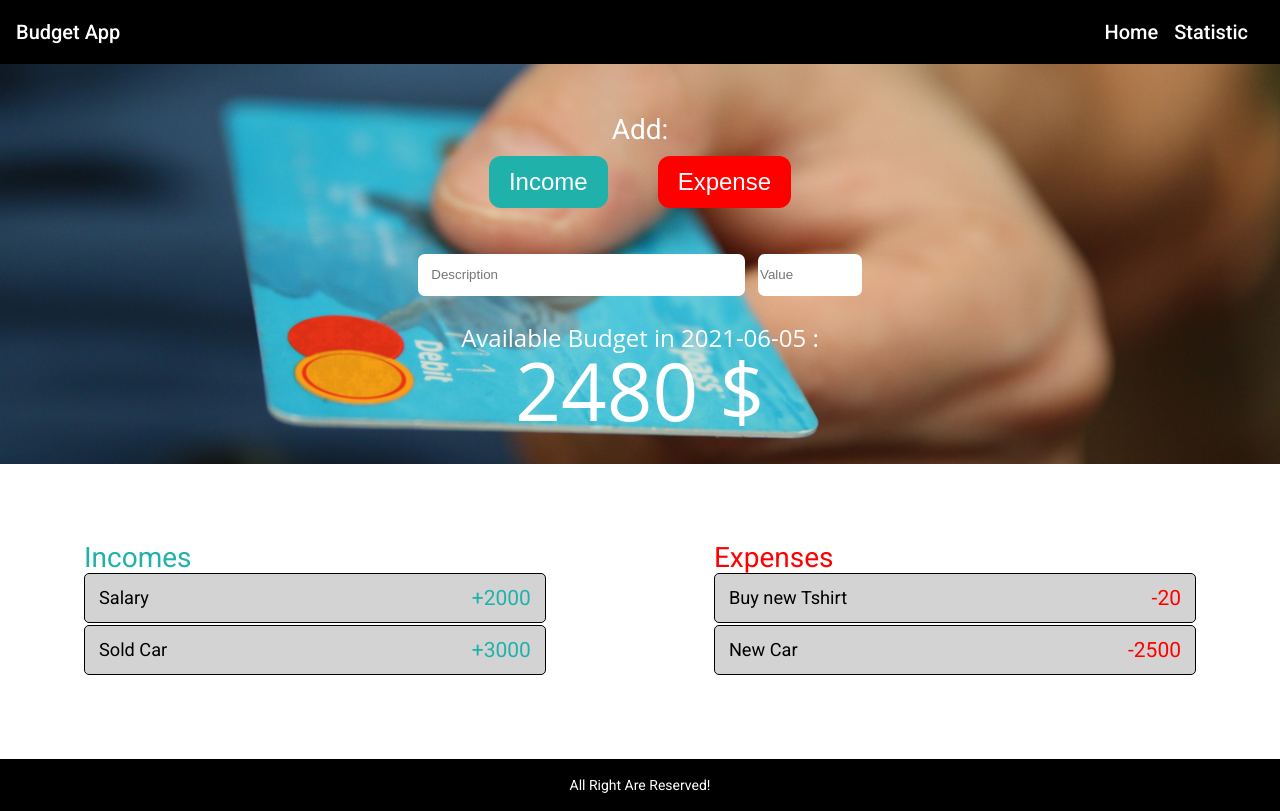
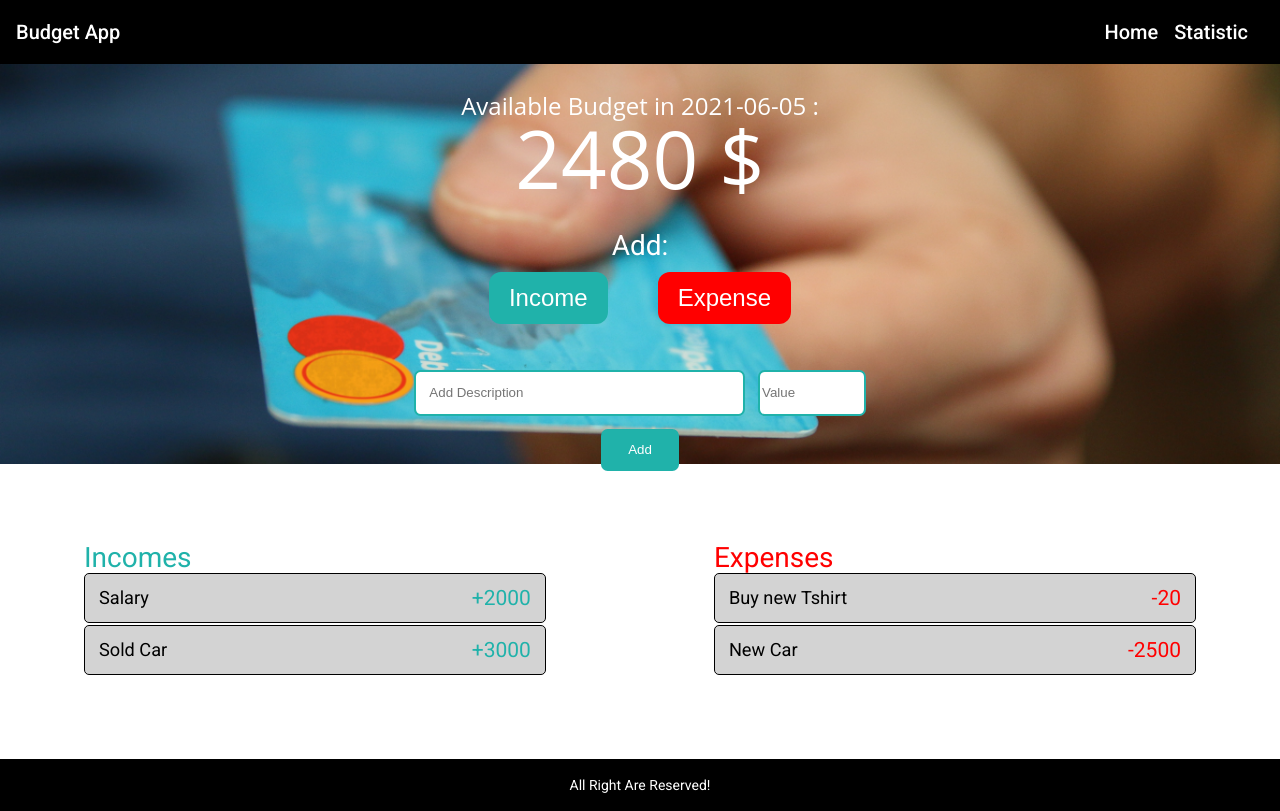
Before and after one commit to deninkq/demo-budget-app, an Angular app in the folder budget-app/: page /statistic in a window 1280 px wide. Both pictures are taken after a click on the button "Income". Built offline with nearby package versions, Linux system fonts and the light colour scheme.

Commit message:
implement add logic and setting dynamic form style

```diff
--- a/budget-app/src/app/app.module.ts
+++ b/budget-app/src/app/app.module.ts
@@ -19,6 +19,7 @@ import { ExpensesService } from './expenses/expenses.service';
 import { DetailsComponent } from './details/details.component';
 import { IncomeDetailsComponent } from './details/income-details/income-details.component';
 import { ExpenseDetailsComponent } from './details/expense-details/expense-details.component';
+import { ReactiveFormsModule } from '@angular/forms';
 
 @NgModule({
   declarations: [
@@ -41,6 +42,7 @@ import { ExpenseDetailsComponent } from './details/expense-details/expense-detai
     AppRoutingModule,
     NoopAnimationsModule,
     MaterialModule,
+    ReactiveFormsModule,
   ],
   providers: [IncomesService, ExpensesService],
   bootstrap: [AppComponent],
--- a/budget-app/src/app/expenses/expenses.service.ts
+++ b/budget-app/src/app/expenses/expenses.service.ts
@@ -12,4 +12,10 @@ export class ExpensesService {
   getExpenses() {
     return this.expenseData.asObservable();
   }
+
+  addExpense(expense: Expense) {
+    const currentData = this.expenseData.value;
+    const updateData = [...currentData, expense];
+    this.expenseData.next(updateData);
+  }
 }
--- a/budget-app/src/app/incomes/incomes.service.ts
+++ b/budget-app/src/app/incomes/incomes.service.ts
@@ -12,4 +12,10 @@ export class IncomesService {
   getIncomes() {
     return this.incomeData.asObservable();
   }
+
+  addIncome(income: Income) {
+    const currentData = this.incomeData.value;
+    const updateData = [...currentData, income];
+    this.incomeData.next(updateData);
+  }
 }
--- a/budget-app/src/app/material/material.module.ts
+++ b/budget-app/src/app/material/material.module.ts
@@ -1,9 +1,10 @@
 import { NgModule } from '@angular/core';
 import { MatButtonModule } from '@angular/material/button';
 import { MatToolbarModule } from '@angular/material/toolbar';
+import { MatButtonToggleModule } from '@angular/material/button-toggle';
 
 @NgModule({
   declarations: [],
-  exports: [MatButtonModule, MatToolbarModule],
+  exports: [MatButtonModule, MatToolbarModule, MatButtonToggleModule],
 })
 export class MaterialModule {}
--- a/budget-app/src/app/statistic/summary/summary.component.css
+++ b/budget-app/src/app/statistic/summary/summary.component.css
@@ -18,21 +18,40 @@
   flex-wrap: wrap;
 }
 
-.description {
-  width: 300px;
-  padding: 1em;
-  border-radius: 0.5em;
-  border: none;
-  margin-right: 1em;
-  outline: none;
-}
 
-.value {
+.add_value {
   width: 100px;
   border-radius: 0.5em;
   border: none;
   outline: none;
 }
+
+.incomeColor {
+  background-color: lightseagreen;
+  border: 2px solid lightseagreen;
+}
+
+.expenseColor {
+  background-color: red;
+  border: 2px solid red;
+}
+
+.add_description {
+  width: 300px;
+  padding: 1em;
+  border-radius: 0.5em;
+  margin-right: 1em;
+  outline: none;
+  background-color: white;
+}
+
+.add_value {
+  width: 100px;
+  border-radius: 0.5em;
+  outline: none;
+  background-color: white;
+}
+
 
 .buttons {
   width: 100%;
@@ -118,3 +137,14 @@ span {
   color: white;
   font-size: 5em;
 }
+
+.add-button {
+  margin-top: 1em;
+  padding: 1em 2em;
+  border-radius: 0.5em;
+  border: none;
+  color: white;
+  outline: none;
+  cursor: pointer;
+
+}
--- a/budget-app/src/app/statistic/summary/summary.component.html
+++ b/budget-app/src/app/statistic/summary/summary.component.html
@@ -1,17 +1,4 @@
 <div class="container">
-  <div class="buttons">
-    <p class="label">Add:</p>
-    <div class="buttons-action">
-      <button class="btn income">Income</button>
-      <button class="btn expense">Expense</button>
-    </div>
-  </div>
-  <div class="inputs">
-    <div class="inputs-value">
-      <input type="text" placeholder="Description" class="description">
-      <input type="number" placeholder="Value" class="value">
-    </div>
-  </div>
   <div class="budget">
     <div class="date">
       Available Budget in {{ currentDate | date:'yyyy-MM-dd' }} :
@@ -20,4 +7,26 @@
       <p>{{incomeValue - expenseValue}} $</p>
     </div>
   </div>
+
+  <div class="buttons">
+    <p class="label">Add:</p>
+    <div class="buttons-action">
+      <button type="button" class="btn income" (click)="onIncomeClicked()">Income</button>
+      <button type="button" class="btn expense" (click)="onExpenseClicked()">Expense</button>
+    </div>
+  </div>
+
+  <form [formGroup]="addForm" (ngSubmit)="onAddClicked()">
+    <div class="inputs" *ngIf="showIncomeForm || showExpenseForm">
+      <div class="inputs-value">
+        <input type="text" name="description" placeholder="Add Description" class="add_description"
+          formControlName="description" [(ngModel)]="description"
+          [ngClass]="{'incomeColor' : showIncomeForm,'expenseColor':showExpenseForm}">
+        <input type="number" name="value" placeholder="Value" class="add_value" formControlName="value"
+          [(ngModel)]="value" [ngClass]="{'incomeColor' : showIncomeForm,'expenseColor':showExpenseForm}">
+      </div>
+      <button type="submit" class="add-button"
+        [ngClass]="{'incomeColor' : showIncomeForm,'expenseColor':showExpenseForm}">Add</button>
+    </div>
+  </form>
 </div>
--- a/budget-app/src/app/statistic/summary/summary.component.ts
+++ b/budget-app/src/app/statistic/summary/summary.component.ts
@@ -1,4 +1,5 @@
 import { Component, OnInit } from '@angular/core';
+import { FormControl, FormGroup, Validators } from '@angular/forms';
 import { Expense } from 'src/app/expenses/expenses.model';
 import { ExpensesService } from 'src/app/expenses/expenses.service';
 import { Income } from 'src/app/incomes/income.model';
@@ -12,6 +13,15 @@ import { IncomesService } from 'src/app/incomes/incomes.service';
 export class SummaryComponent implements OnInit {
   incomeValue!: number;
   expenseValue!: number;
+
+  description!: string;
+  value!: number;
+
+  addForm!: FormGroup;
+
+  showIncomeForm = false;
+  showExpenseForm = false;
+
   currentDate = new Date();
 
   constructor(
@@ -21,6 +31,7 @@ export class SummaryComponent implements OnInit {
 
   ngOnInit(): void {
     this.totalMoney();
+    this.addInputForm();
   }
 
   totalMoney() {
@@ -32,4 +43,35 @@ export class SummaryComponent implements OnInit {
       this.expenseValue = data.map((x) => x.value).reduce((a, b) => a + b, 0);
     });
   }
+
+  addInputForm() {
+    this.addForm = new FormGroup({
+      description: new FormControl(null, Validators.required),
+      value: new FormControl(null, Validators.required),
+    });
+  }
+
+  onIncomeClicked() {
+    this.showExpenseForm = false;
+    this.showIncomeForm = !this.showIncomeForm;
+  }
+
+  onExpenseClicked() {
+    this.showIncomeForm = false;
+    this.showExpenseForm = !this.showExpenseForm;
+  }
+
+  onAddClicked() {
+    if (this.description !== '' && this.value > 0 && this.showIncomeForm) {
+      const income = new Income(this.description, this.value);
+      this.incomesService.addIncome(income);
+    }
+
+    if (this.description !== '' && this.value > 0 && this.showExpenseForm) {
+      const expense = new Expense(this.description, this.value);
+      this.expensesService.addExpense(expense);
+    }
+
+    this.addForm.reset();
+  }
 }
```
